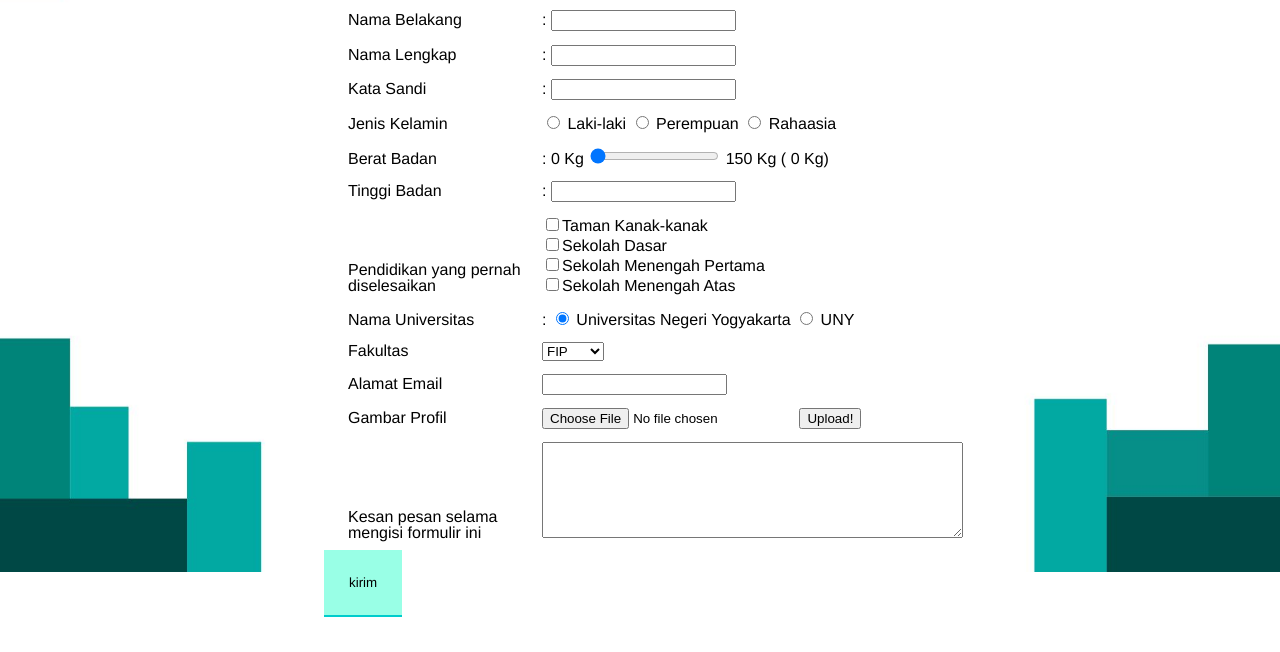
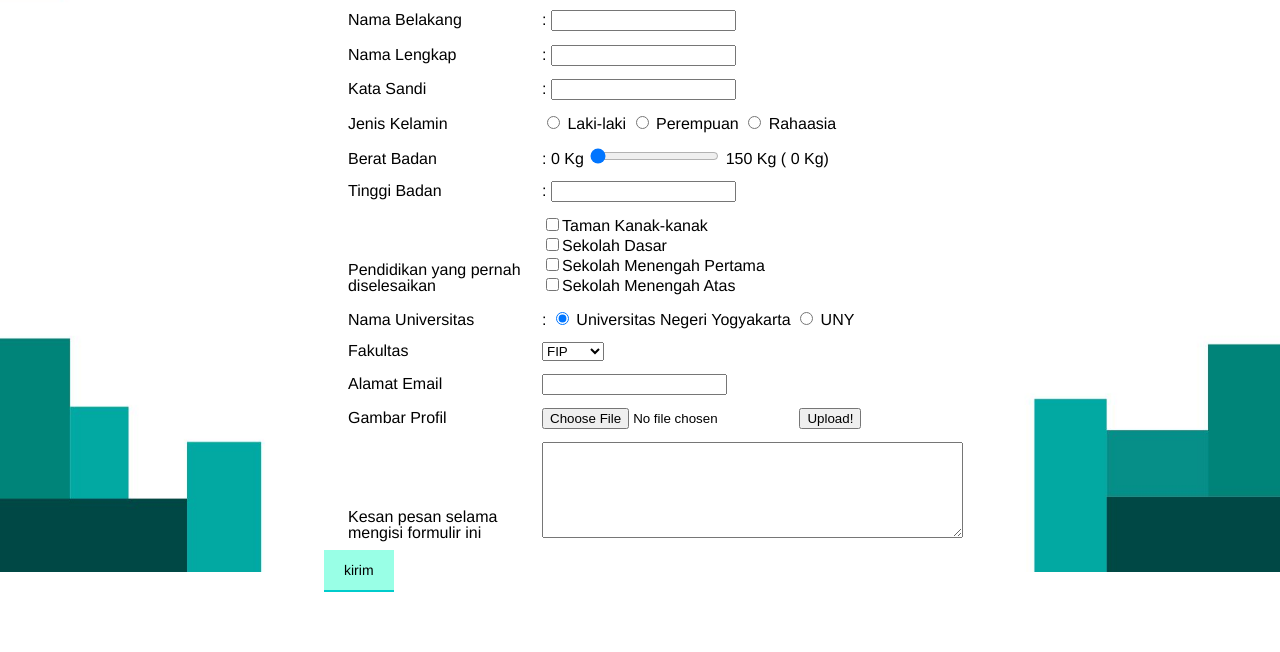
Before and after one commit to febritriyanto/febri.github.io, a plain HTML site: page kenchaform.html in a window 1280 px wide. Shown: the part 148-800 px from the top of the page. Drawn offline with Linux system fonts and the light colour scheme.

Commit message:
Update kenchaform.html

```diff
--- a/kenchaform.html
+++ b/kenchaform.html
@@ -10,7 +10,7 @@
 	.inibaris {width: 100%; margin-top: 0.5%; margin-bottom: 0.5%; vertical-align: middle; padding: 5px;}
 	.formulirisi .inikolomsatu {text-align: top;}
 	.formulirisi .inibaris:hover{background-color: rgb(0,204,204);}
-		.submitt {font-family: Helvetica; margin:auto; padding: 25px; border-style: solid; border-width: 0px 0px 2px 0px; border-color: rgb(0,204,204); background-color: rgb(153, 255, 230);}
+		.submitt {font-size: 14px; font-family: Helvetica; margin:auto; padding: 12px 20px; border-style: solid; border-width: 0px 0px 2px 0px; border-color: rgb(0,204,204); background-color: rgb(153, 255, 230);}
 		.submitan {margin:auto; width:50%;}
 	</style>
 </head>
```
